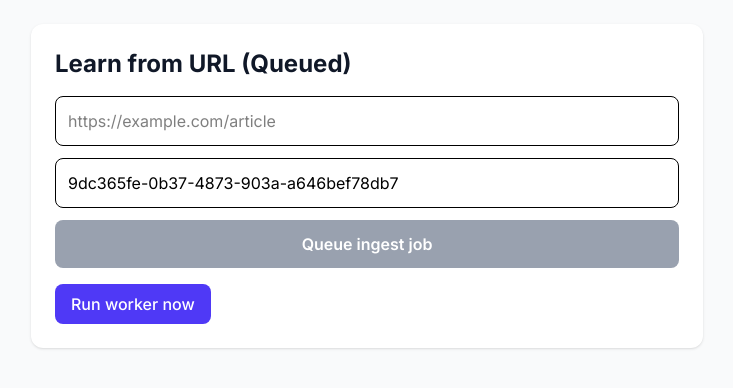
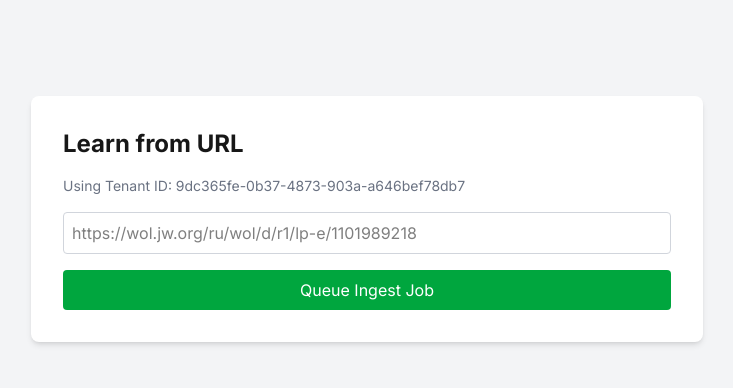
Before and after one commit to scriptura-plus/ai-concierge, a Next.js app: page /learn in a window 1280 px wide. Shown: the top 388 px of the page, without its empty margins (273-1006 px from the left). Built offline with nearby package versions, Linux system fonts and the light colour scheme.

Commit message:
feat: Add /learn page to queue ingestion jobs

```diff
--- a/src/app/learn/page.tsx
+++ b/src/app/learn/page.tsx
@@ -1,113 +1,70 @@
-"use client";
+'use client';
 
-import { useState, type FormEvent, type ChangeEvent } from "react";
-
-const DEFAULT_TENANT = "9dc365fe-0b37-4873-903a-a646bef78db7";
+import { useState } from 'react';
 
 export default function LearnPage() {
-  const [url, setUrl] = useState("");
-  const [tenantId, setTenantId] = useState(DEFAULT_TENANT);
+  const [url, setUrl] = useState('');
+  const [message, setMessage] = useState('');
   const [loading, setLoading] = useState(false);
-  const [result, setResult] = useState<any>(null);
-  const [workerRes, setWorkerRes] = useState<any>(null);
-  const [error, setError] = useState<string | null>(null);
 
-  const onChangeUrl = (e: ChangeEvent<HTMLInputElement>) => setUrl(e.target.value);
-  const onChangeTenant = (e: ChangeEvent<HTMLInputElement>) => setTenantId(e.target.value);
+  // Используем ID нашего тестового клиента
+  const tenantId = '9dc365fe-0b37-4873-903a-a646bef78db7';
 
-  const handleSubmit = async (e: FormEvent<HTMLFormElement>) => {
+  const handleSubmit = async (e: React.FormEvent) => {
     e.preventDefault();
+    setMessage('');
     setLoading(true);
-    setError(null);
-    setResult(null);
-    setWorkerRes(null);
+
     try {
-      const res = await fetch("/api/ingest", {
-        method: "POST",
-        headers: { "Content-Type": "application/json" },
-        body: JSON.stringify({ url, tenantId }),
+      // Вызываем /api/ingest, чтобы поставить задание в очередь
+      const response = await fetch('/api/ingest', {
+        method: 'POST',
+        headers: {
+          'Content-Type': 'application/json',
+        },
+        body: JSON.stringify({ url: url, tenantId: tenantId }),
       });
-      const data = await res.json();
-      if (!res.ok) throw new Error(data?.error || "Request failed");
-      setResult(data); // ok, jobId, status, deduped...
-    } catch (err: any) {
-      setError(err?.message ?? "Unknown error");
+
+      const data = await response.json();
+
+      if (!response.ok) {
+        throw new Error(data.error || 'Something went wrong');
+      }
+
+      setMessage(`Success! Job queued with ID: ${data.jobId}`);
+
+    } catch (error: any) {
+      setMessage(`Error: ${error.message}`);
     } finally {
       setLoading(false);
     }
   };
 
-  const runWorker = async () => {
-    setError(null);
-    setWorkerRes(null);
-    try {
-      const res = await fetch("/api/worker", { method: "GET" });
-      const data = await res.json();
-      if (!res.ok) throw new Error(data?.error || "Worker failed");
-      setWorkerRes(data); // processed true/false ...
-    } catch (err: any) {
-      setError(err?.message ?? "Unknown error");
-    }
-  };
-
   return (
-    <main className="min-h-screen w-full flex flex-col items-center justify-start p-6 bg-gray-50">
-      <div className="w-full max-w-2xl bg-white p-6 rounded-xl shadow">
-        <h1 className="text-2xl font-bold mb-4 text-gray-900">Learn from URL (Queued)</h1>
-
-        <form onSubmit={handleSubmit} className="space-y-3">
+    <main className="min-h-screen flex-col items-center justify-center p-24 bg-gray-100">
+      <div className="w-full max-w-2xl mx-auto bg-white p-8 rounded-lg shadow-md">
+        <h1 className="text-2xl font-bold mb-4">Learn from URL</h1>
+        <p className="text-sm text-gray-500 mb-4">Using Tenant ID: {tenantId}</p>
+        <form onSubmit={handleSubmit}>
           <input
             type="url"
-            placeholder="https://example.com/article"
             value={url}
-            onChange={onChangeUrl}
-            className="w-full p-3 border rounded-lg text-black"
-            required
-          />
-          <input
-            type="text"
-            placeholder="Tenant ID"
-            value={tenantId}
-            onChange={onChangeTenant}
-            className="w-full p-3 border rounded-lg text-black"
-            required
+            onChange={(e) => setUrl(e.target.value)}
+            placeholder="https://wol.jw.org/ru/wol/d/r1/lp-e/1101989218"
+            className="w-full p-2 border border-gray-300 rounded mb-4 text-black"
           />
           <button
             type="submit"
-            disabled={loading || !url || !tenantId}
-            className="w-full p-3 bg-blue-600 text-white rounded-lg font-semibold disabled:bg-gray-400"
+            className="w-full p-2 bg-green-600 text-white rounded hover:bg-green-700"
+            disabled={loading || !url}
           >
-            {loading ? "Queuing..." : "Queue ingest job"}
+            {loading ? 'Queuing Job...' : 'Queue Ingest Job'}
           </button>
         </form>
-
-        <div className="mt-4 flex gap-2">
-          <button
-            onClick={runWorker}
-            className="px-4 py-2 bg-indigo-600 text-white rounded-lg font-medium"
-          >
-            Run worker now
-          </button>
-        </div>
-
-        {error && (
-          <div className="mt-4 p-3 bg-red-50 text-red-700 rounded-lg">
-            <div className="font-semibold">Error</div>
-            <pre className="whitespace-pre-wrap text-sm">{error}</pre>
-          </div>
-        )}
-
-        {result && (
-          <div className="mt-4 p-3 bg-gray-100 text-black rounded-lg">
-            <div className="font-semibold">Ingest response</div>
-            <pre className="text-sm overflow-auto">{JSON.stringify(result, null, 2)}</pre>
-          </div>
-        )}
-
-        {workerRes && (
-          <div className="mt-4 p-3 bg-green-50 text-green-800 rounded-lg">
-            <div className="font-semibold">Worker response</div>
-            <pre className="text-sm overflow-auto">{JSON.stringify(workerRes, null, 2)}</pre>
+        {message && (
+          <div className="mt-4 p-4 bg-gray-50 rounded">
+            <h3 className="font-bold">Result:</h3>
+            <pre className="text-sm text-black whitespace-pre-wrap">{message}</pre>
           </div>
         )}
       </div>
```
